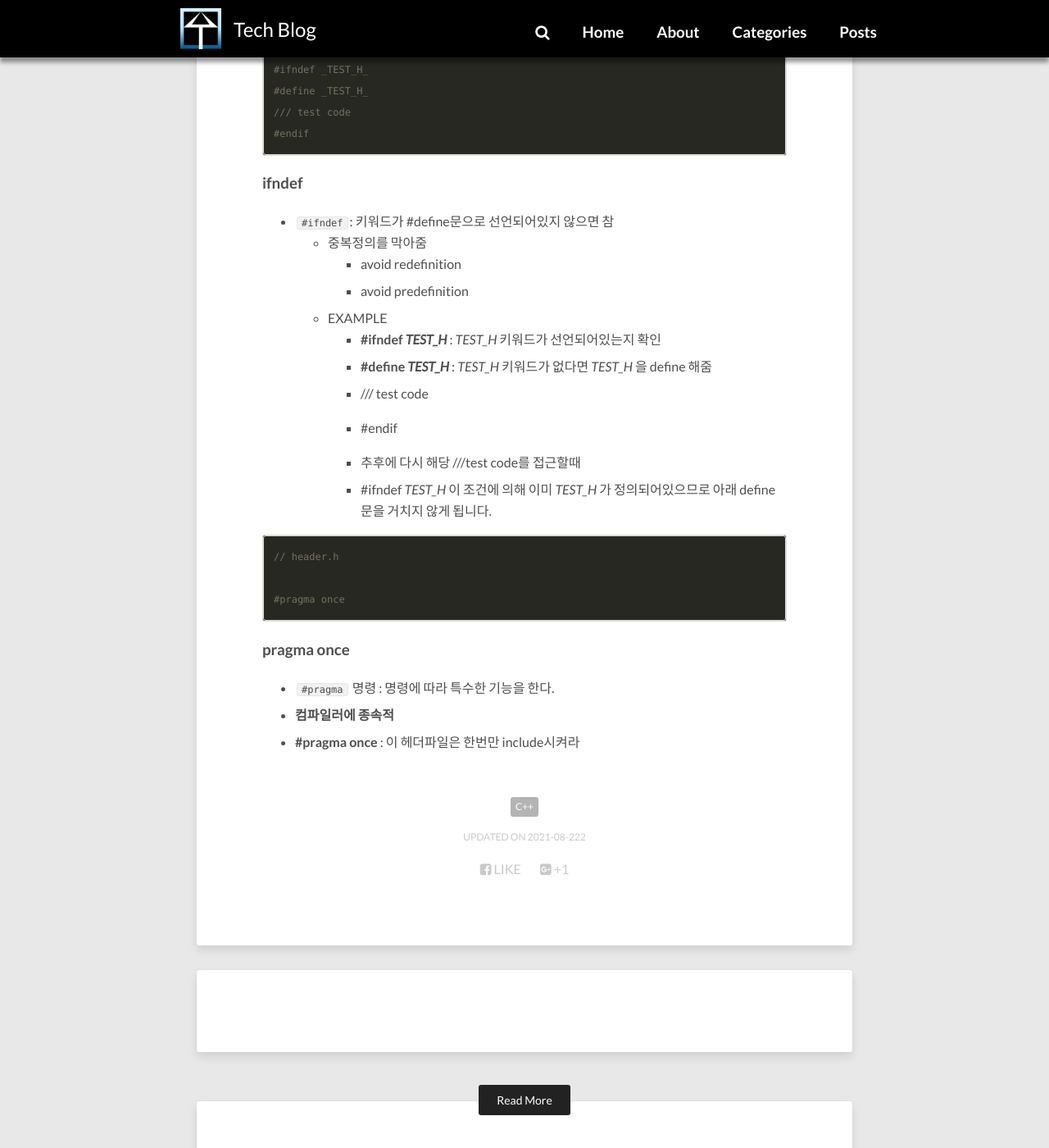
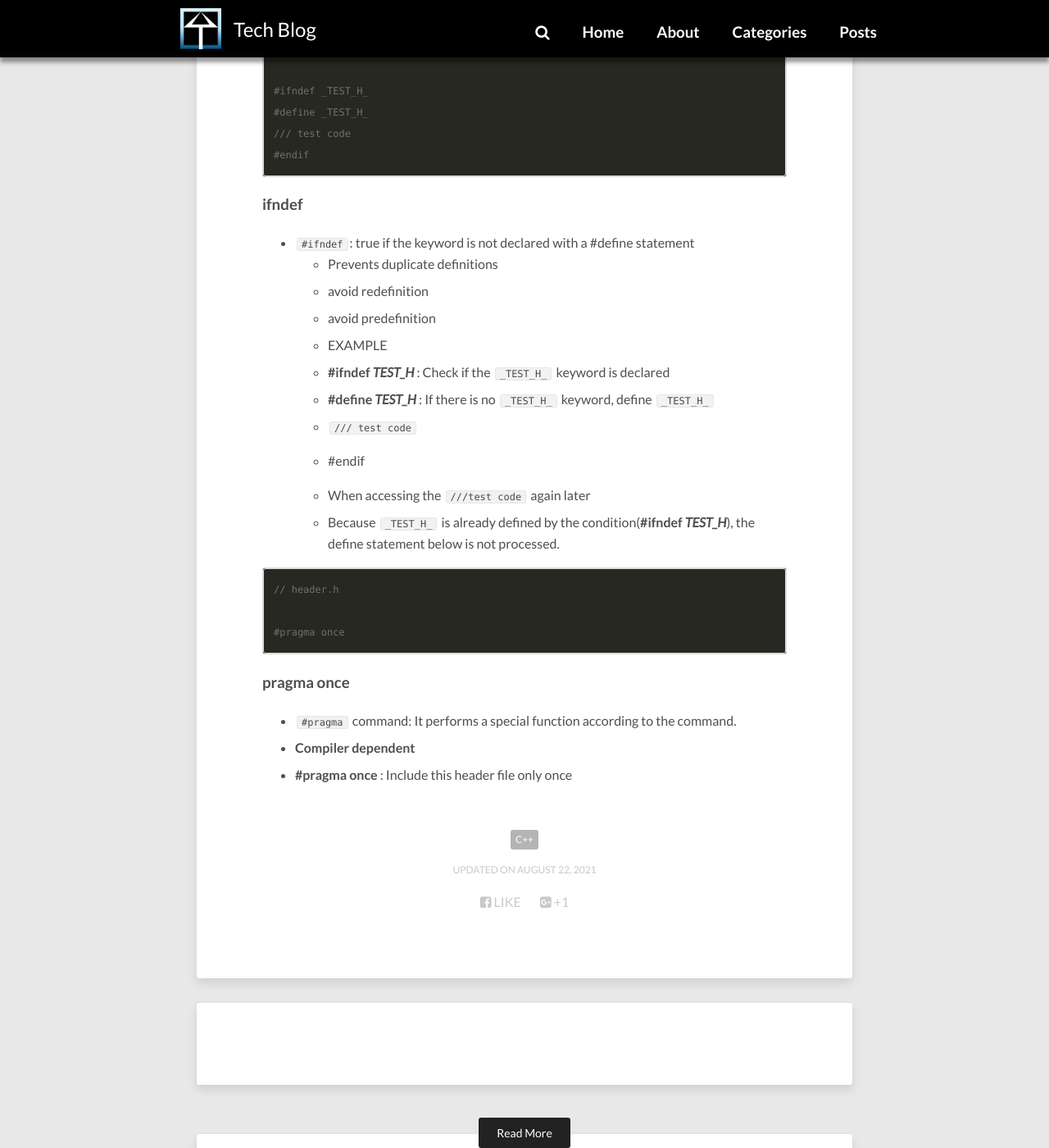
Before and after one commit to sujinsjlee/mg729.github.io, a Jekyll site: the page built from _posts/2021-08-22-C++_preprocessor.md, in a window 1280 px wide and 1400 px high, scrolled down 2144 px. Shown: the whole window at 82% size. Built offline with Jekyll 4.4.1, drawn with Linux system fonts in a browser that asks for light colours; nearby versions of some CDN libraries; comment, search, counter and statistics services are not loaded; some of the changed text lies outside the part shown.

Commit message:
[c++] preprocessor update

````diff
--- a/_posts/2021-08-22-C++_preprocessor.md
+++ b/_posts/2021-08-22-C++_preprocessor.md
@@ -2,7 +2,7 @@
 layout: post
 title: C++ preprocessor
 description: "C++ preprocessor"
-modified: 2021-08-222
+modified: 2021-08-22
 tags: [C++]
 categories: [C++]
 ---
@@ -38,20 +38,21 @@ void main()
 }
 ```
 
-- 코드가 실행되는 과정
-    - **전처리기** > 컴파일러 > 링커 > 실행파일 생성
-    - 컴파일전에 실행되는 부분이 preprocessor
+- Code Execution
+    - **Preprocessor** > Compiler > Linker > Generate Executable file
+    - the preprocessor is executed before compiling
 
-- 전처리문은 앞에 **#**을 붙인다.
-- 전처리문 끝에 **;** semicolon을 붙이지 않는다
+- Preprocessing statements are defined by **#**.
+- Do not add a **;** semicolon at the end of the preprocessing statement.
 
 ### define
-- `#define` 키워드 내용 : 내용을 키워드로 사용할 수 있게 선언
-- macro에 활용됨
-  - macro 선언할 때 연산자 우선순위 고려하여 괄호 처리
+- `#define` keyword : Declare content to be used as a keyword
+- Used for macro
+   - When declaring macro, parentheses are processed considering operator precedence
 
 ### undef
-- `#undef` : #define으로 선언된 키워드를 삭제
+- `#undef` : delete keywords declared with #define
+
 
 
 ```c++
@@ -83,20 +84,20 @@ void main()
 #endif
 ```
 
+
 ### ifndef
-- `#ifndef`: 키워드가 #define문으로 선언되어있지 않으면 참
-  - 중복정의를 막아줌
+- `#ifndef`: true if the keyword is not declared with a #define statement
+   - Prevents duplicate definitions
     - avoid redefinition
     - avoid predefinition
-  - EXAMPLE
-    - **#ifndef _TEST_H_** : _TEST_H_ 키워드가 선언되어있는지 확인
-    - **#define _TEST_H_** : _TEST_H_ 키워드가 없다면 _TEST_H_ 을 define 해줌
-    - /// test code
+   - EXAMPLE
+    - **#ifndef _TEST_H_** : Check if the `_TEST_H_` keyword is declared
+    - **#define _TEST_H_** : If there is no `_TEST_H_` keyword, define `_TEST_H_`
+    - `/// test code`
     - #endif
 
-    - 추후에 다시 해당 ///test code를 접근할때
-    - #ifndef _TEST_H_ 이 조건에 의해 이미 _TEST_H_ 가 정의되어있으므로 아래 define 문을 거치지 않게 됩니다.
-
+    - When accessing the `///test code` again later
+    - Because `_TEST_H_` is already defined by the condition(**#ifndef _TEST_H_**), the define statement below is not processed.
 
 ```c++
 // header.h
@@ -104,7 +105,8 @@ void main()
 #pragma once
 ```
 
+
 ### pragma once
-- `#pragma` 명령 : 명령에 따라 특수한 기능을 한다.
-- **컴파일러에 종속적**
-- **#pragma once** : 이 헤더파일은 한번만 include시켜라
+- `#pragma` command: It performs a special function according to the command.
+- **Compiler dependent**
+- **#pragma once** : Include this header file only once
````
